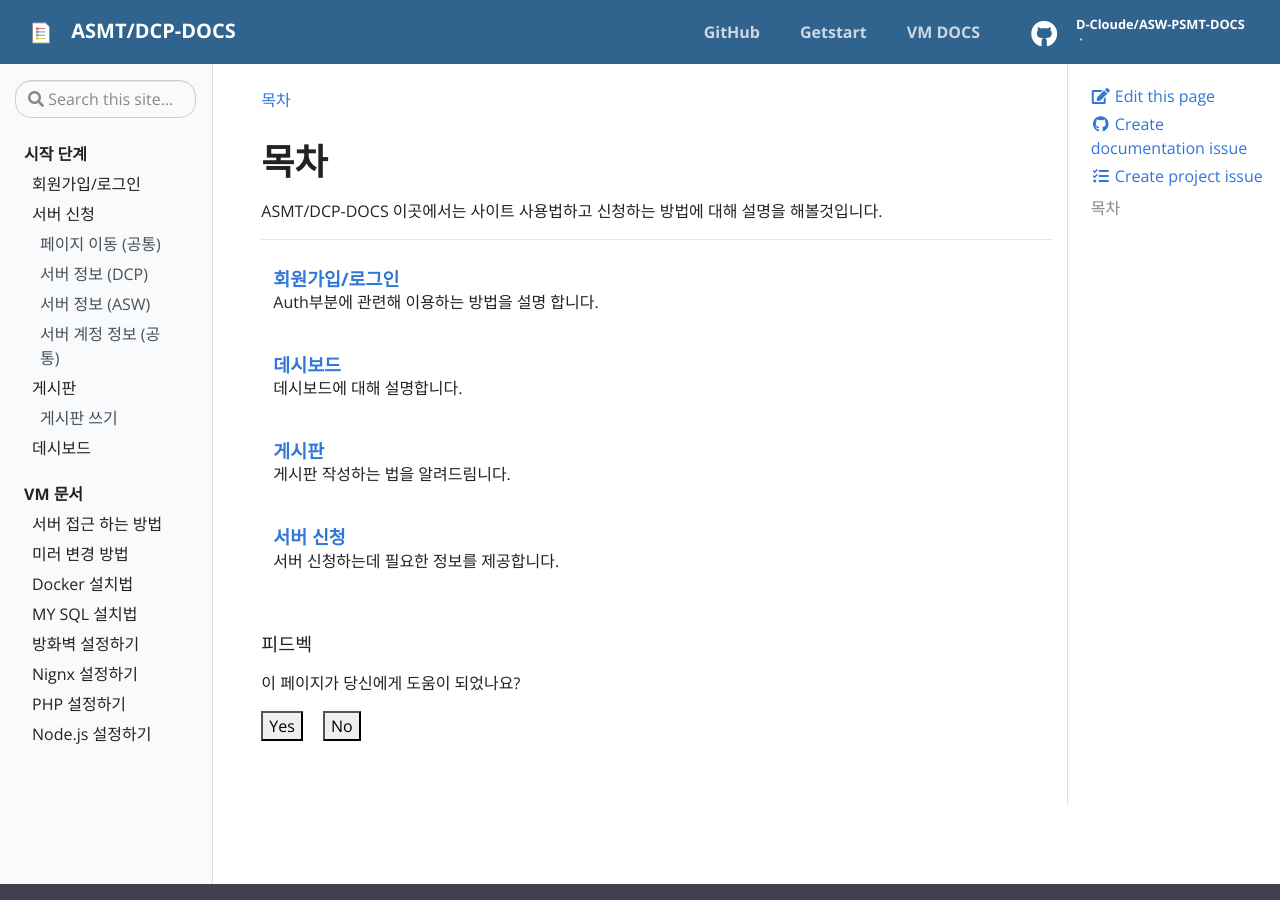
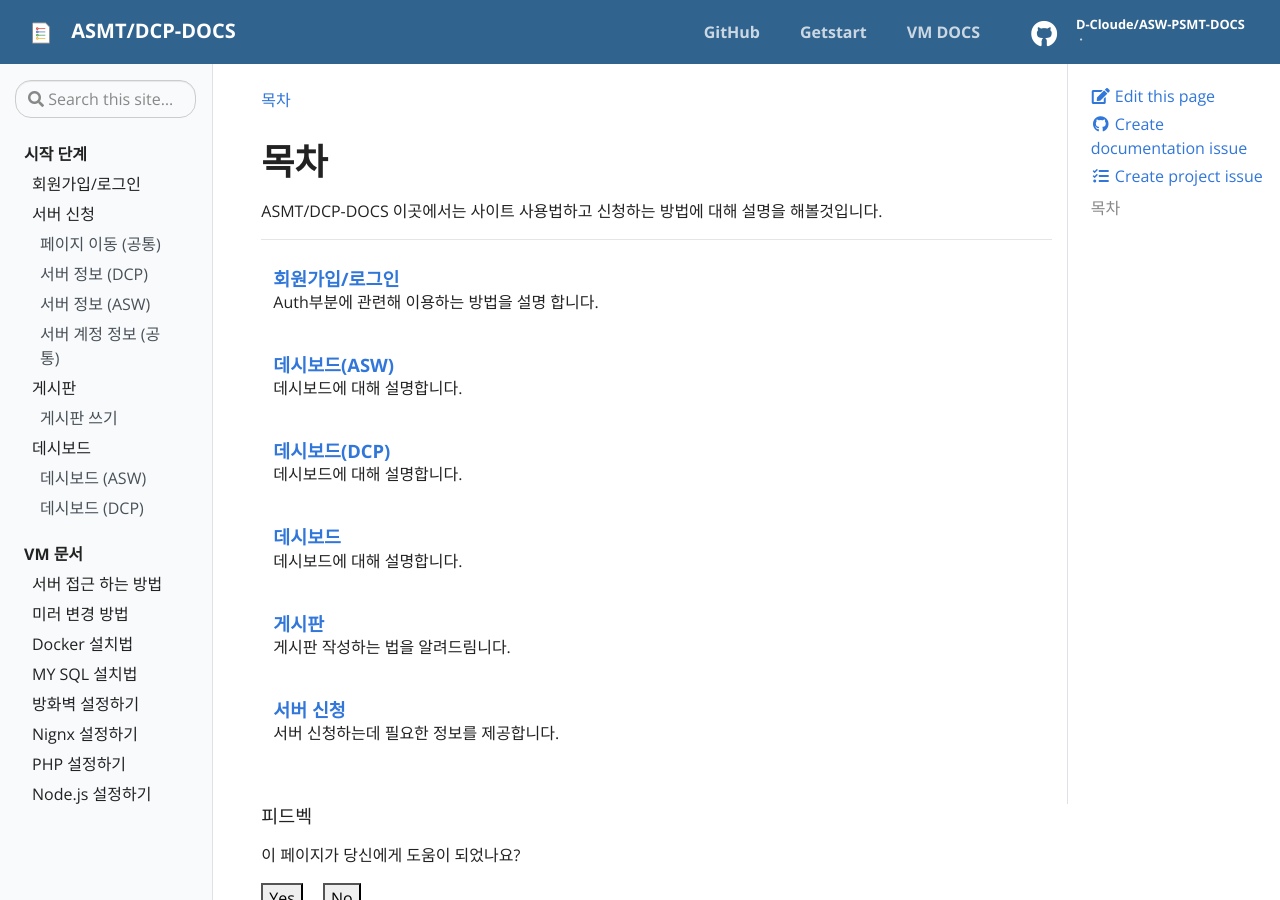
Before and after one commit to D-Cloude/ASW-DCP-DOCS, a Jekyll site: the page built from pages/Getstart.md, in a window 1280 px wide and 900 px high. Built offline with Jekyll 4.4.1, drawn with Linux system fonts in a browser that asks for light colours.

Commit message:
데시보드 일분 업데이트

```diff
--- a/_config.yml
+++ b/_config.yml
@@ -25,7 +25,7 @@ description: > # this means to ignore newlines until "baseurl:"
 baseurl: "/site" # the subpath of your site, e.g. /blog
 
 # This is mostly for testing
-url: "https://vsoch.github.io" # the base hostname & protocol for your site
+url: "https://docs.dcloud.p-e.kr/" # the base hostname & protocol for your site
 
 # Social (First three Required)
 repo: "https://github.com/D-Cloude/ASW-PSMT-DOCS"
--- a/_data/toc.yml
+++ b/_data/toc.yml
@@ -22,6 +22,11 @@
           url:
     - title: 데시보드
       url: getstart/bashboard
+      children:
+        - title: 데시보드 (ASW)
+          url: getstart/bashboard-ASW
+        - title: 데시보드 (DCP)
+          url: getstart/bashboard-dcp
 
 - title: VM 문서
   url: docs
--- /dev/null
+++ b/_getstart/bashboard-ASW.md
@@ -0,0 +1,7 @@
+---
+layout: page
+title: 데시보드(ASW)
+description: 데시보드에 대해 설명합니다.
+---
+
+# 서버 신청 현황
--- /dev/null
+++ b/_getstart/bashboard-dcp.md
@@ -0,0 +1,35 @@
+---
+layout: page
+title: 데시보드(DCP)
+description: 데시보드에 대해 설명합니다.
+---
+
+# 서버 신청 현황
+서버 신청 현황 같은 경우 아래에 경로에서 확인이 가능합니다
+![img](../assets/img/D-Cloud-menu.png)<br/>
+> 서버 신청 -> 서버 신청 현황
+
+## 나오는 페이지
+![img](../assets/img/DCP-show_Accpet.png)<br/>
+이 페이지에서는 유저가 신청한 서버들의 상황을 볼수 있습니다.<br/>
+만약에 서버가 생성이 관리자가 메일로 거절 사유를 보내고 옆에 보이는 거절 사유에도 표시가 됨니다.
+
+{% include alert.html type="info" title="안내사항" content="만약에 이의를 하고 싶은 경유 관리자한데 이메일을 보내주시면 대응 해드리겟습니다. 관리자: lyw514549@gmail.com" %}
+
+# 보유 서버
+보유 서버를 보는 방법은 옆 메뉴바에서 보실수 있습니다.<br/>
+![img](../assets/img/DCP-creating.png)<br/>
+위 사진에서 보면 서버 이름이 뜨는 경우가 있고 안뜨는 경우가 있는데.<br/>
+### 표시별 상황
+- 서버 이름이 정상적으로 뜬다 -> 관리자가 서버 승인을 해서 제작한 경우입니다.
+- 제작중입니다 라고 뜬다 -> 관리자가 서버 승인을 했지만 서버를 제작한 경우입니다.
+- 아직 승인되지 않았습니다 -> 관리자가 아직 승인을 안한 상태이거나 거절되었을 때 표시가 됨니다. (아래 필독 꼭 한번 볼것!)
+
+{% include alert.html type="warning" title="필독!" content="거절된 신청이 계속 표시되지만, 관리자가 가끔 확인하여 신청 내역을 삭제합니다. 삭제된 후에는 표시되지 않으므로 걱정하지 않으셔도 됩니다." %}
+
+# 보유 서버 세부 정보
+보유 서버 세부 정보를 보는 방법은 옆 메뉴바에서 자신의 서버 이름이 표시가 될때 볼수 있습니다.<br/>
+![img](../assets/img/DCP-creating.png)
+
+## 나오는 페이지
+![img](../assets/img/DCP-ALL-Status.png)
--- a/_includes/head.html
+++ b/_includes/head.html
@@ -20,18 +20,18 @@
 <link rel="icon" type="image/png" href="{{ site.baseurl }}/assets/favicons/android-icon-144x144.png" sizes="144x144">
 <link rel="icon" type="image/png" href="{{ site.baseurl }}/assets/favicons/android-icon-192x192.png"sizes="192x192">
 
-<title>{% if page.title %}{{ page.title }}{% else %}{{ site.title }}{% endif %}</title>
-<meta property="og:title" content="{% if page.title %}{{ page.title }}{% else %}{{ site.title }}{% endif %}" />
+<title>ASMT/DCP-DOCS</title>
+<meta property="og:title" content="ASMT/DCP-DOCS" />
 <meta property="og:description" content="{% if page.description %}{{ page.description }}{% else %}{{ site.description }}{% endif %}" />
 <meta property="og:type" content="website" />
 <meta property="og:url" content="{{ site.url }}" />
 <meta property="og:site_name" content="{{ site.url }}" />
 
-<meta itemprop="name" content="{% if page.title %}{{ page.title }}{% else %}{{ site.title }}{% endif %}">
+<meta itemprop="name" content="ASMT/DCP-DOCS">
 <meta itemprop="description" content="{% if page.description %}{{ page.description | strip_html | strip_newlines | truncate: 160 }}{% else %}{{ site.description }}{% endif %}">
 
 <meta name="twitter:card" content="summary"/>
-<meta name="twitter:title" content="{% if page.title %}{{ page.title }}{% else %}{{ site.title }}{% endif %}"/>
+<meta name="twitter:title" content="ASMT/DCP-DOCS"/>
 <meta name="twitter:description" content="{% if page.description %}{{ page.description | strip_html | strip_newlines | truncate: 160 }}{% else %}{{ site.description }}{% endif %}"/>
 
 <link rel="stylesheet" href="{{ site.baseurl }}/assets/css/main.css">
```
Also changed, not shown: assets/img/D-Cloud-menu.png (added), assets/img/DCP-ALL-Status.png (added), assets/img/DCP-creating.png (added), assets/img/DCP-show_Accpet.png (added).
